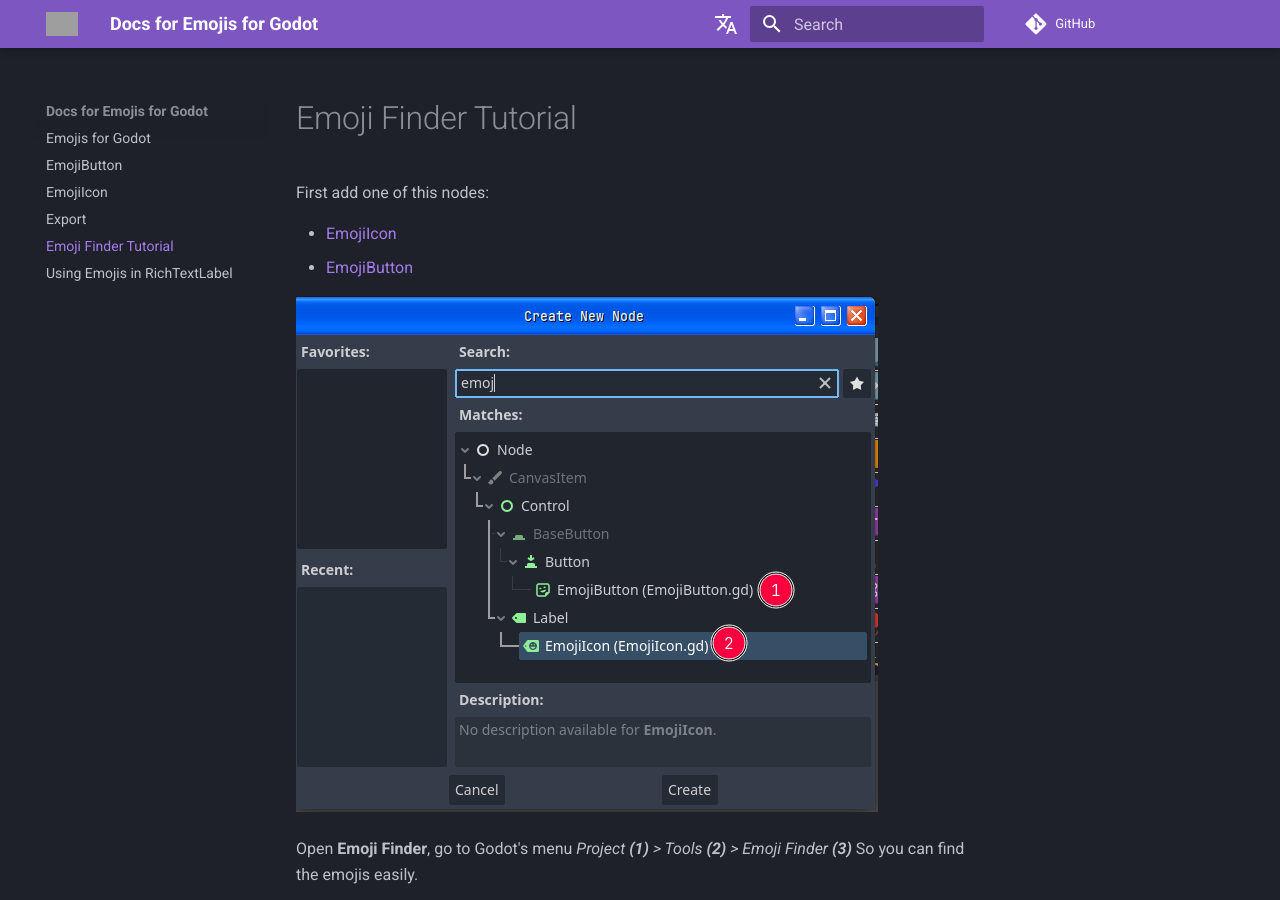
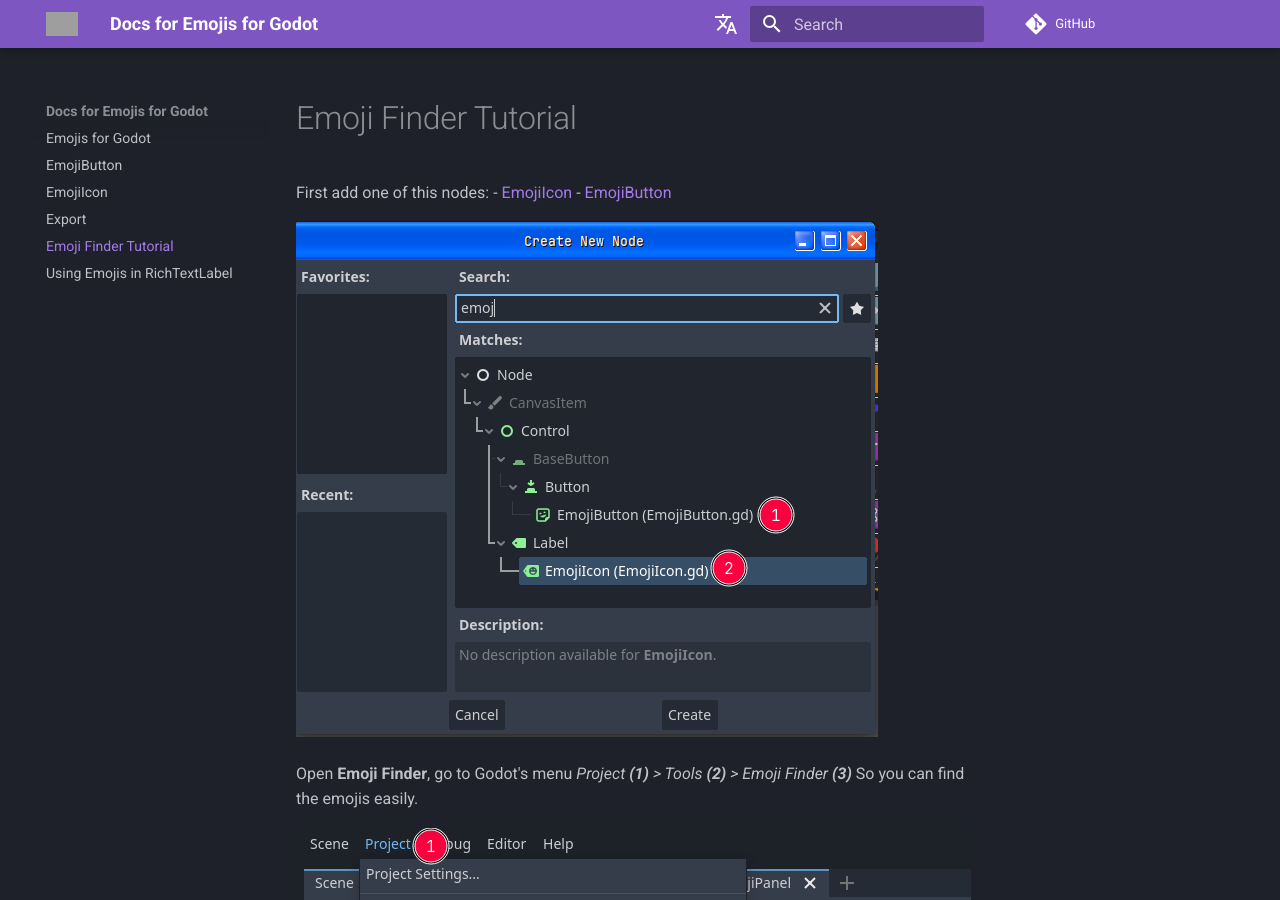
Before and after one commit to rakugoteam/emojis-docs, an MkDocs documentation site: the page built from docs/HowToUse.md, in a window 1280 px wide and 900 px high. Built offline with MkDocs 1.6.1 and Material for MkDocs 9.7.7, drawn with Linux system fonts in a browser that asks for light colours; comment, search, counter and statistics services are not loaded; the version menu is left out; grey boxes are pictures that could not be loaded.

Commit message:
fix second try

```diff
--- a/docs/HowToUse.md
+++ b/docs/HowToUse.md
@@ -1,14 +1,13 @@
 # Emoji Finder Tutorial
 
 First add one of this nodes:
-
-- [EmojiIcon]
-- [EmojiButton]
+ - [EmojiIcon]
+ - [EmojiButton]
 
 ![emoji-nodes]
 
 Open **Emoji Finder**, go to Godot's menu
-*Project **(1)** > Tools **(2)** > Emoji Finder **(3)***
+_Project **(1)** > Tools **(2)** > Emoji Finder **(3)**_
 So you can find the emojis easily.
 
 ![EmojiFinder Menu Screen Shot][emoji-finder-menu-screenshot]
```
